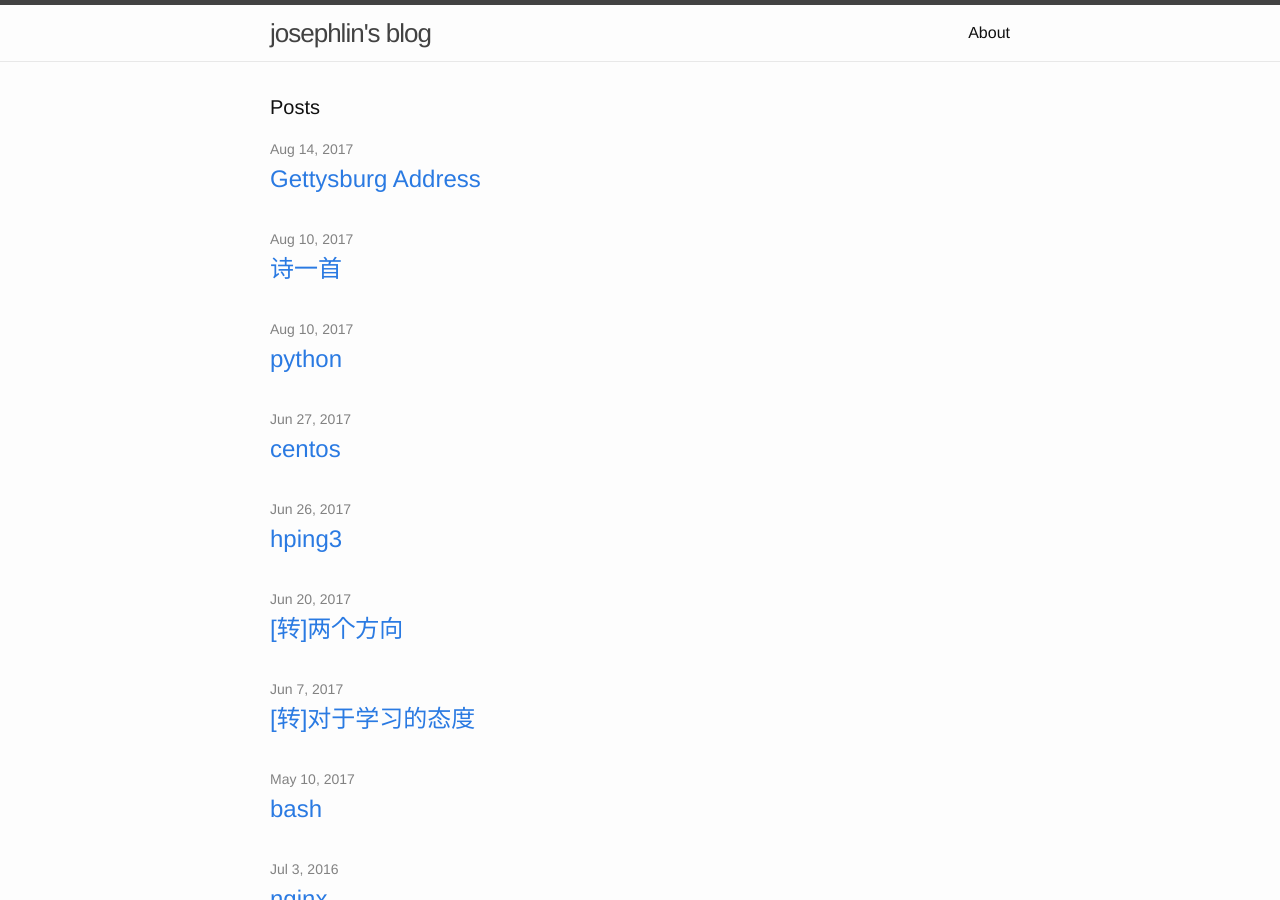
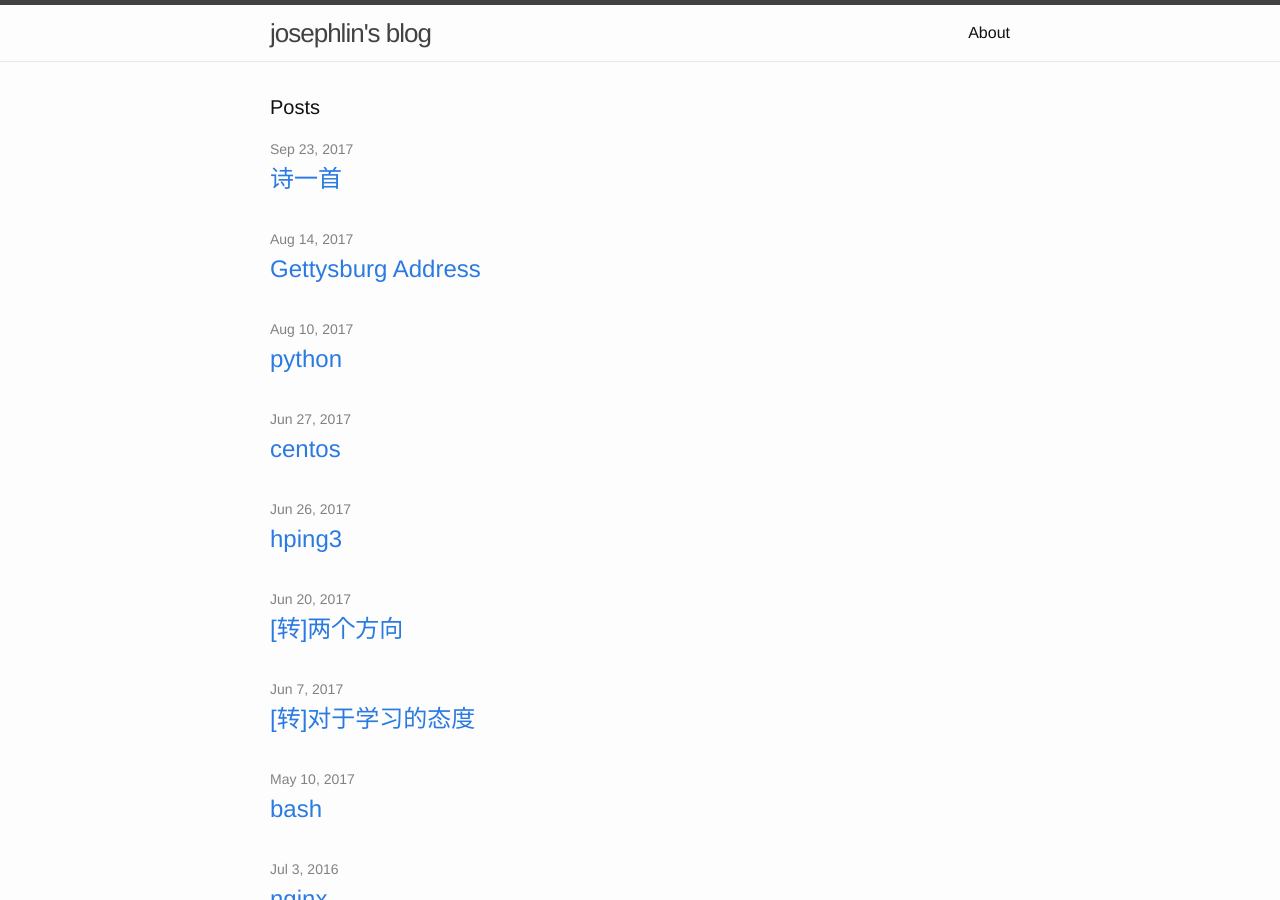
Before and after one commit to josephstalin117/josephstalin117.github.io, a Jekyll site: the page built from index.html, in a window 1280 px wide and 900 px high. Built offline with Jekyll 4.4.1, drawn with Linux system fonts in a browser that asks for light colours.

Commit message:
edit the content

```diff
--- a/_posts/2017-09-23-poetry.markdown
+++ b/_posts/2017-09-23-poetry.markdown
@@ -1,8 +1,8 @@
 ---
 layout: post
 title:  "诗一首"
-date:   2017-08-10 20:35:35 +0800
-categories: paper
+date:   2017-09-23 20:35:35 +0800
+categories: poetry
 ---
 
 我最爱的宝宝，
```
